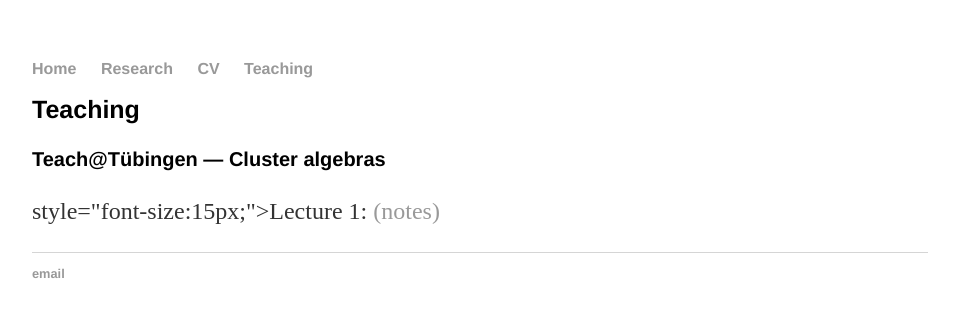
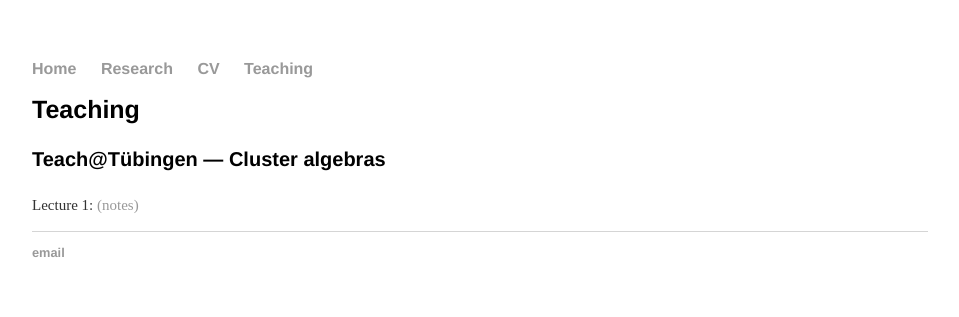
Before and after one commit to jon-m-wilson/jon-m-wilson.github.io, a Jekyll site: the page built from teaching/index.html, in a window 1280 px wide. Shown: the top 317 px of the page, without its empty margins (160-1119 px from the left). Built offline with Jekyll 4.4.1, drawn with Linux system fonts in a browser that asks for light colours.

Commit message:
Update index.html

```diff
--- a/teaching/index.html
+++ b/teaching/index.html
@@ -8,7 +8,7 @@ title: Teaching
 
 		<p><h1 style="font-size:20px;">Teach@T&uumlbingen &mdash; Cluster algebras</h1></p>
 
-<p> style="font-size:15px;">Lecture 1:
+<p style="font-size:15px;">Lecture 1:
 	<a href="http://jon-m-wilson.github.io/cv/JonathanWilsonCV-18.pdf" target="_blank"> (notes) </a></p>
 
 </body>
```
